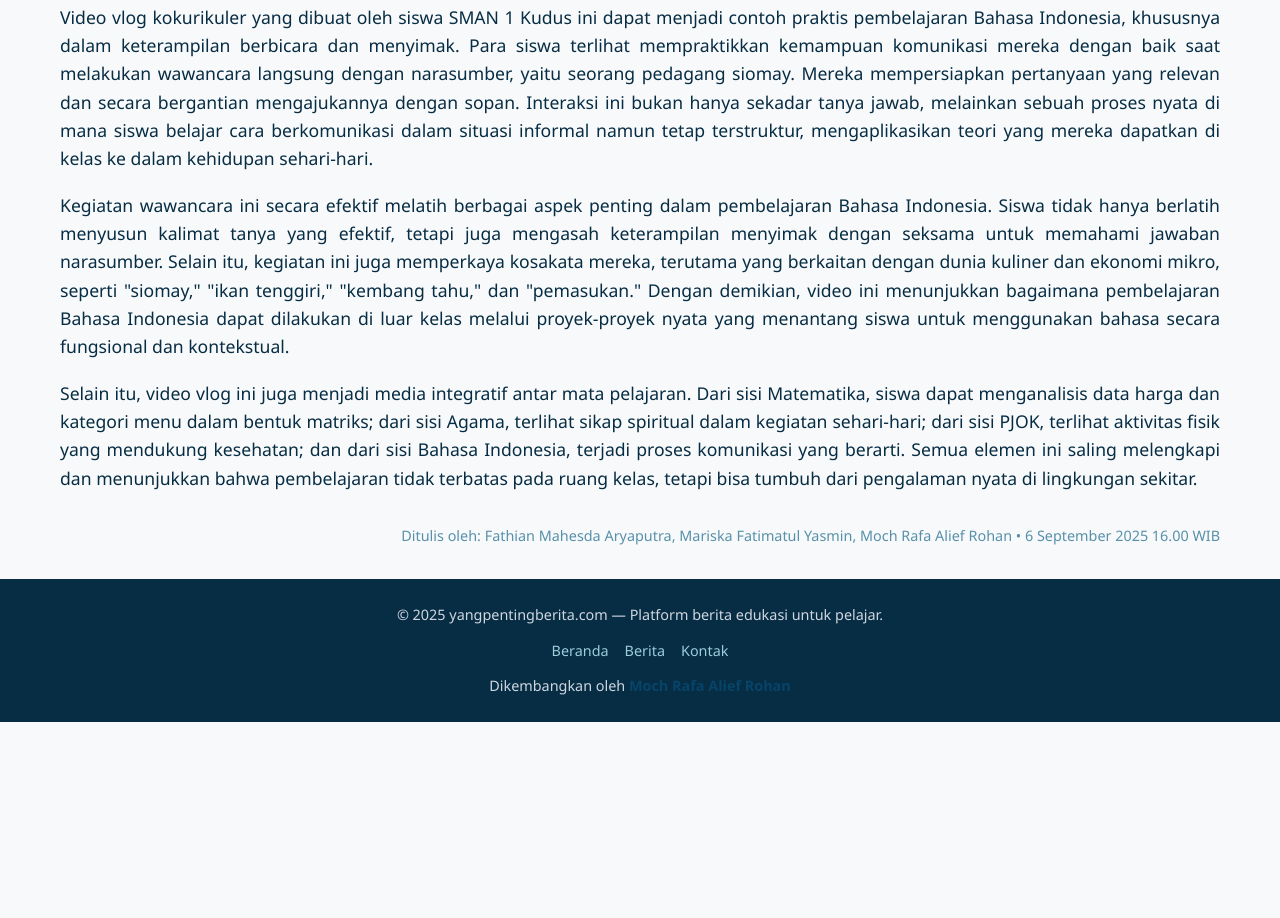
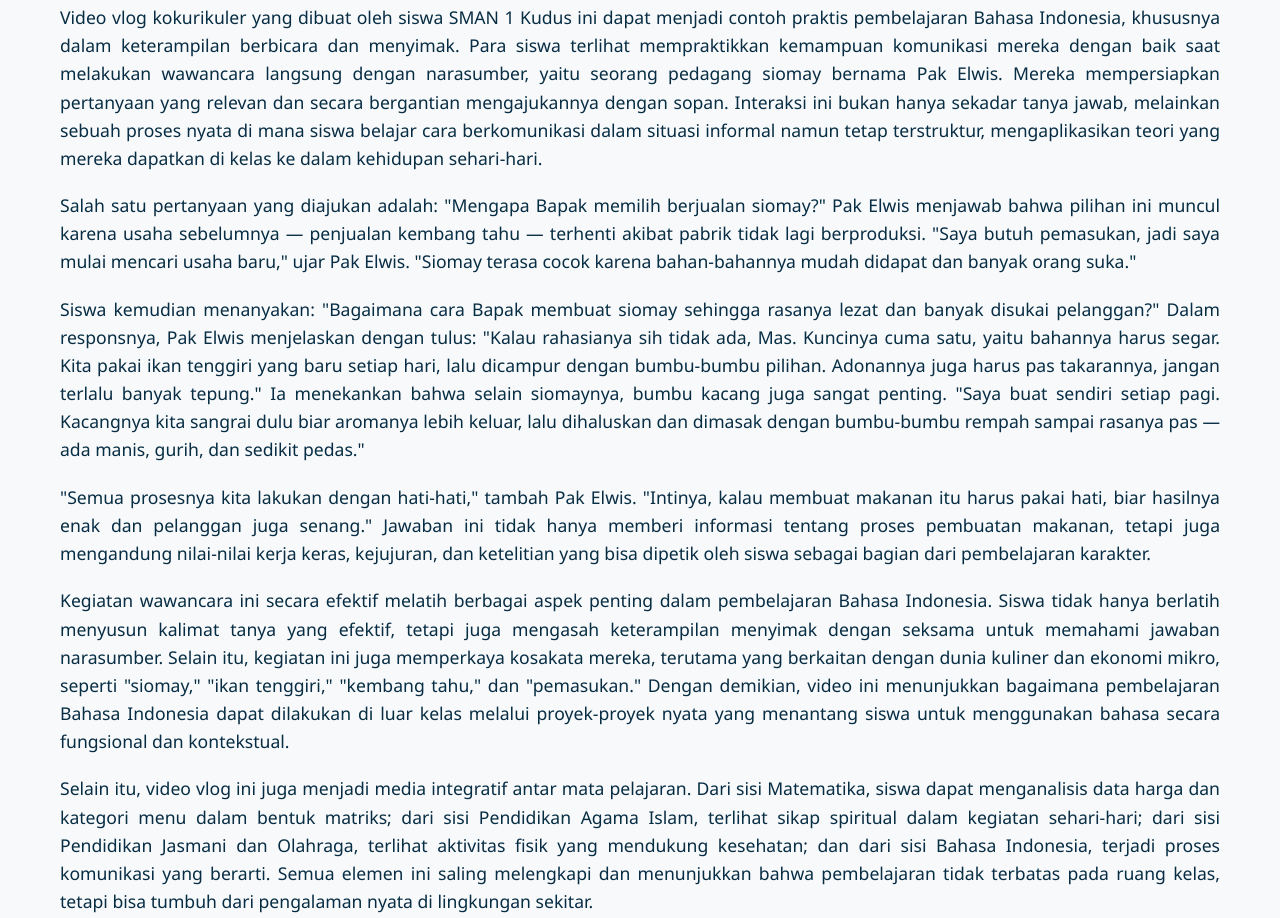
Before and after one commit to rafa0xDev/project_News-site, a plain HTML site: page index.html in a window 1280 px wide. Shown: the part 2205-3123 px from the top of the page. Before the commit the page ends 2927 px from the top, so only its background shows below. Drawn offline with nearby package versions, Linux system fonts and the light colour scheme.

Commit message:
finish project

```diff
--- a/index.html
+++ b/index.html
@@ -76,7 +76,7 @@
 
         <!-- Lead -->
         <p class="lead">
-            Kegiatan kokurikuler siswa dan siswi SMA 1 Kudus kali ini membahas berbagai materi yang saling melengkapi, mulai dari Matematika tentang matriks yang berguna dalam perhitungan dan pengolahan data, Pendidikan Jasmani Olahraga & Kesehatan tentang pentingnya menjaga kesehatan tubuh melalui pola hidup sehat, Agama yang menekankan sikap bersyukur kepada Allah atas segala nikmat yang diberikan, hingga Bahasa Indonesia tentang mewawancarai terhadap narasumber.
+            Kegiatan kokurikuler siswa dan siswi SMA 1 Kudus kali ini membahas berbagai materi yang saling melengkapi, mulai dari Matematika tentang matriks yang berguna dalam perhitungan dan pengolahan data, Pendidikan Jasmani Olahraga & Kesehatan tentang pentingnya menjaga kesehatan tubuh melalui pola hidup sehat, Pendidikan Agama Islam yang menekankan sikap bersyukur kepada Allah atas segala nikmat yang diberikan, hingga Bahasa Indonesia tentang mewawancarai terhadap narasumber.
         </p>
 
         <!-- Bridge -->
@@ -134,7 +134,19 @@
 
             <!-- Bahasa Indonesia -->
             <p>
-                Video vlog kokurikuler yang dibuat oleh siswa SMAN 1 Kudus ini dapat menjadi contoh praktis pembelajaran Bahasa Indonesia, khususnya dalam keterampilan berbicara dan menyimak. Para siswa terlihat mempraktikkan kemampuan komunikasi mereka dengan baik saat melakukan wawancara langsung dengan narasumber, yaitu seorang pedagang siomay. Mereka mempersiapkan pertanyaan yang relevan dan secara bergantian mengajukannya dengan sopan. Interaksi ini bukan hanya sekadar tanya jawab, melainkan sebuah proses nyata di mana siswa belajar cara berkomunikasi dalam situasi informal namun tetap terstruktur, mengaplikasikan teori yang mereka dapatkan di kelas ke dalam kehidupan sehari-hari.
+                Video vlog kokurikuler yang dibuat oleh siswa SMAN 1 Kudus ini dapat menjadi contoh praktis pembelajaran Bahasa Indonesia, khususnya dalam keterampilan berbicara dan menyimak. Para siswa terlihat mempraktikkan kemampuan komunikasi mereka dengan baik saat melakukan wawancara langsung dengan narasumber, yaitu seorang pedagang siomay bernama Pak Elwis. Mereka mempersiapkan pertanyaan yang relevan dan secara bergantian mengajukannya dengan sopan. Interaksi ini bukan hanya sekadar tanya jawab, melainkan sebuah proses nyata di mana siswa belajar cara berkomunikasi dalam situasi informal namun tetap terstruktur, mengaplikasikan teori yang mereka dapatkan di kelas ke dalam kehidupan sehari-hari.
+            </p>
+
+            <p>
+                Salah satu pertanyaan yang diajukan adalah: "Mengapa Bapak memilih berjualan siomay?" Pak Elwis menjawab bahwa pilihan ini muncul karena usaha sebelumnya — penjualan kembang tahu — terhenti akibat pabrik tidak lagi berproduksi. "Saya butuh pemasukan, jadi saya mulai mencari usaha baru," ujar Pak Elwis. "Siomay terasa cocok karena bahan-bahannya mudah didapat dan banyak orang suka."
+            </p>
+
+            <p>
+                Siswa kemudian menanyakan: "Bagaimana cara Bapak membuat siomay sehingga rasanya lezat dan banyak disukai pelanggan?" Dalam responsnya, Pak Elwis menjelaskan dengan tulus: "Kalau rahasianya sih tidak ada, Mas. Kuncinya cuma satu, yaitu bahannya harus segar. Kita pakai ikan tenggiri yang baru setiap hari, lalu dicampur dengan bumbu-bumbu pilihan. Adonannya juga harus pas takarannya, jangan terlalu banyak tepung." Ia menekankan bahwa selain siomaynya, bumbu kacang juga sangat penting. "Saya buat sendiri setiap pagi. Kacangnya kita sangrai dulu biar aromanya lebih keluar, lalu dihaluskan dan dimasak dengan bumbu-bumbu rempah sampai rasanya pas — ada manis, gurih, dan sedikit pedas."
+            </p>
+
+            <p>
+                "Semua prosesnya kita lakukan dengan hati-hati," tambah Pak Elwis. "Intinya, kalau membuat makanan itu harus pakai hati, biar hasilnya enak dan pelanggan juga senang." Jawaban ini tidak hanya memberi informasi tentang proses pembuatan makanan, tetapi juga mengandung nilai-nilai kerja keras, kejujuran, dan ketelitian yang bisa dipetik oleh siswa sebagai bagian dari pembelajaran karakter.
             </p>
 
             <p>
@@ -142,7 +154,7 @@
             </p>
 
             <p>
-                Selain itu, video vlog ini juga menjadi media integratif antar mata pelajaran. Dari sisi Matematika, siswa dapat menganalisis data harga dan kategori menu dalam bentuk matriks; dari sisi Agama, terlihat sikap spiritual dalam kegiatan sehari-hari; dari sisi PJOK, terlihat aktivitas fisik yang mendukung kesehatan; dan dari sisi Bahasa Indonesia, terjadi proses komunikasi yang berarti. Semua elemen ini saling melengkapi dan menunjukkan bahwa pembelajaran tidak terbatas pada ruang kelas, tetapi bisa tumbuh dari pengalaman nyata di lingkungan sekitar.
+                Selain itu, video vlog ini juga menjadi media integratif antar mata pelajaran. Dari sisi Matematika, siswa dapat menganalisis data harga dan kategori menu dalam bentuk matriks; dari sisi Pendidikan Agama Islam, terlihat sikap spiritual dalam kegiatan sehari-hari; dari sisi Pendidikan Jasmani dan Olahraga, terlihat aktivitas fisik yang mendukung kesehatan; dan dari sisi Bahasa Indonesia, terjadi proses komunikasi yang berarti. Semua elemen ini saling melengkapi dan menunjukkan bahwa pembelajaran tidak terbatas pada ruang kelas, tetapi bisa tumbuh dari pengalaman nyata di lingkungan sekitar.
             </p>
         </div>
 
```
